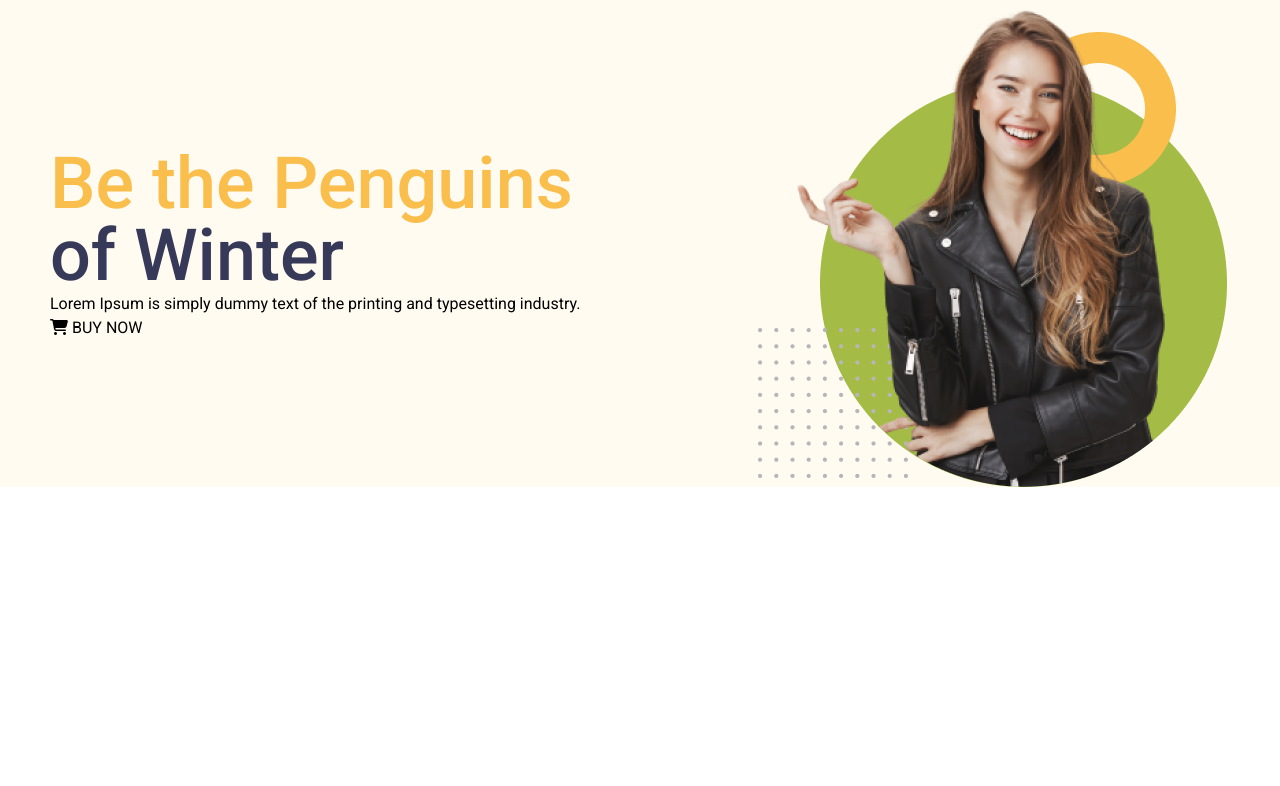
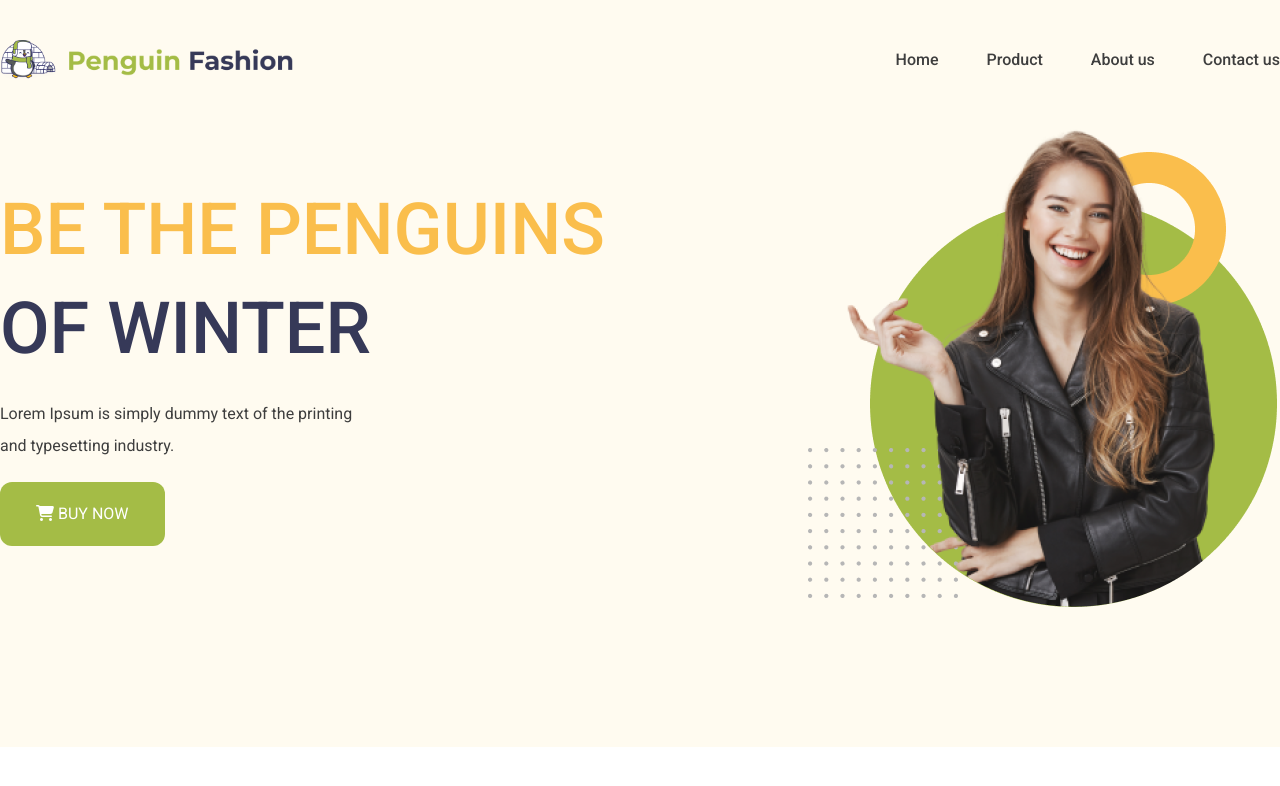
Before and after one commit to mdshahariarhafizofficial/penguin-fashion-website, a plain HTML site: page index.html in a window 1280 px wide. Drawn offline with nearby package versions, Linux system fonts and the light colour scheme.

Commit message:
header section done

```diff
--- a/index.html
+++ b/index.html
@@ -17,21 +17,34 @@
 </head>
 <body class="roboto-font">
     <!-- Header Section Start -->
-     <header class="bg-[#FFFBF0]">
-        <div class="container ">
+     <header class="bg-[#FFFBF0] pb-10 sm:pb-35 px-6 lg:px-0">
+        <div class="container mx-auto">
             <!-- Nav Section -->
-            <nav>
-
+            <nav class="py-10">
+                <div class="nav-menu flex items-center justify-between">
+                    <img class="w-[295px]" src="assets/icons/logo.png" alt="">
+                    <div class="menu-list">
+                        <div class="hidden md:block">
+                            <ul class="flex gap-12">
+                                <li><a href="" class="text-base font-medium text-[#3E3E3E]">Home</a></li>
+                                <li><a href="" class="text-base font-medium text-[#3E3E3E]">Product</a></li>
+                                <li><a href="" class="text-base font-medium text-[#3E3E3E]">About us</a></li>
+                                <li><a href="" class="text-base font-medium text-[#3E3E3E]">Contact us</a></li>
+                            </ul>
+                        </div>
+                        <a href="" class="md:hidden text-2xl font-medium text-[#3E3E3E]"><i class="fa-solid fa-bars"></i></a>
+                    </div>
+                </div>
             </nav>
             <!-- Hero Section -->
-            <section class="hero-section flex items-center justify-between">
+            <section class="hero-section flex flex-col gap-6 sm:flex-row items-center justify-between">
                 <div class="hero-left">
-                    <h1 class="text-7xl font-medium"><span class="text-[#FABE4C]">Be the Penguins</span><br><span class="text-[#363958]">of Winter</span></h1>
-                    <p>Lorem Ipsum is simply dummy text of the printing and typesetting industry.</p>
-                    <button><i class="fa-solid fa-cart-shopping"></i> BUY NOW</button>
+                    <h1 class="leading-snug text-7xl font-medium uppercase"><span class="text-[#FABE4C]">Be the Penguins</span><br><span class="text-[#363958]">of Winter</span></h1>
+                    <p class="max-w-[357px] text-base leading-8 text-[#3E3E3E] my-5">Lorem Ipsum is simply dummy text of the printing and typesetting industry.</p>
+                    <button class="px-9 py-5 bg-[#A4BC46] text-white rounded-xl cursor-pointer hover:bg-black"><i class="fa-solid fa-cart-shopping"></i> BUY NOW</button>
                 </div>
                 <div class="hero-right">
-                    <img src="assets/images/model.png" alt="">
+                    <img class="w-full" src="assets/images/model.png" alt="">
                 </div>
             </section>
 
--- a/style/style.css
+++ b/style/style.css
@@ -11,7 +11,3 @@
     font-style: normal;
 }
 /* Common Css */
-.container{
-    max-width: 1180px;
-    margin: 0 auto;
-}
```
Also changed, not shown: tailwind.config.js (added).
